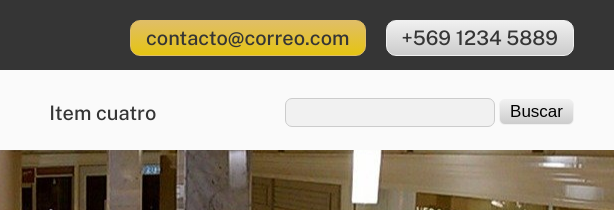
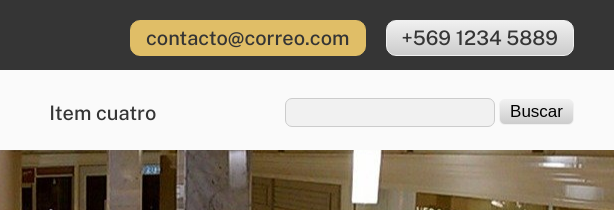
Before and after one commit to FraneSpralja/valfra_seguridad, a plain HTML site: page index.html in a window 1280 px wide. In both pictures the pointer is over the link 913 px from the left and 38 px from the top of the page. Shown: the top 210 px of the page, 666-1280 px from the left. Drawn offline with nearby package versions, Linux system fonts and the light colour scheme.

Commit message:
mejoras de diseño sitio web: bottones

```diff
--- a/assets/css/style.css
+++ b/assets/css/style.css
@@ -71,6 +71,10 @@ section#topbar {
     margin-right: 10px;
     background: linear-gradient(180deg, #e0be67ff 0%, #e5c411ff 100%);
     border: 0.5px solid #e0be67ff;
+}
+
+#topbar .topbar-contacto a.topbar-brand-button.button-correo:hover {
+    background: linear-gradient(180deg, #e0be67ff 0%, #e0be67ff 100%);
 }
 
 #topbar .topbar-contacto a.topbar-brand-button.button-telefono {
```
